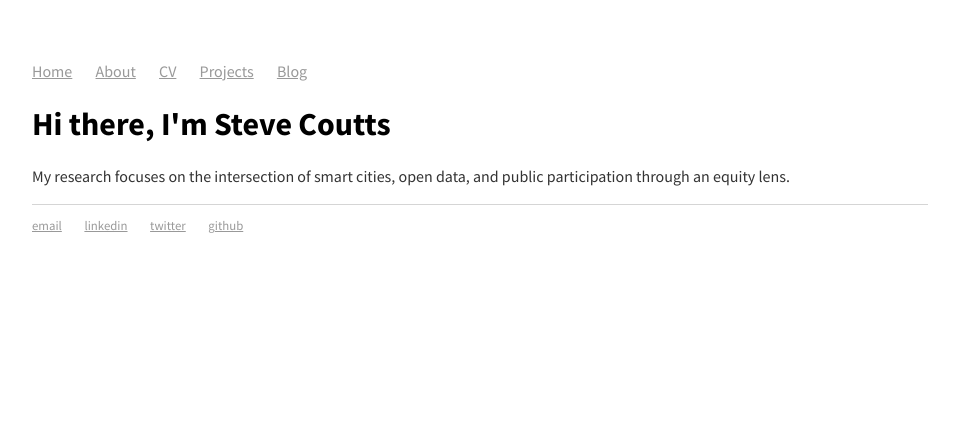
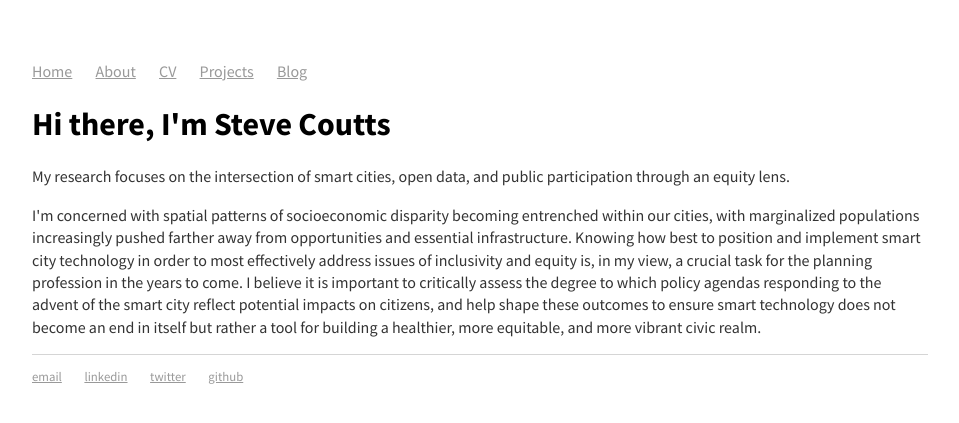
Before and after one commit to stevecoutts/stevecoutts.github.io, a Jekyll site: the page built from index.html, in a window 1280 px wide. Shown: the top 423 px of the page, without its empty margins (160-1119 px from the left). Built offline with Jekyll 4.4.1, drawn with Linux system fonts in a browser that asks for light colours; some web fonts are replaced.

Commit message:
Update index.html

```diff
--- a/index.html
+++ b/index.html
@@ -5,4 +5,5 @@ title: Steve Coutts
 <div class="blurb">
 	<h1>Hi there, I'm Steve Coutts</h1>
 		<p>My research focuses on the intersection of smart cities, open data, and public participation through an equity lens.</p>
+	<p>I'm concerned with spatial patterns of socioeconomic disparity becoming entrenched within our cities, with marginalized populations increasingly pushed farther away from opportunities and essential infrastructure. Knowing how best to position and implement smart city technology in order to most effectively address issues of inclusivity and equity is, in my view, a crucial task for the planning profession in the years to come. I believe it is important to critically assess the degree to which policy agendas responding to the advent of the smart city reflect potential impacts on citizens, and help shape these outcomes to ensure smart technology does not become an end in itself but rather a tool for building a healthier, more equitable, and more vibrant civic realm.</p>
 </div><!-- /.blurb -->
```
